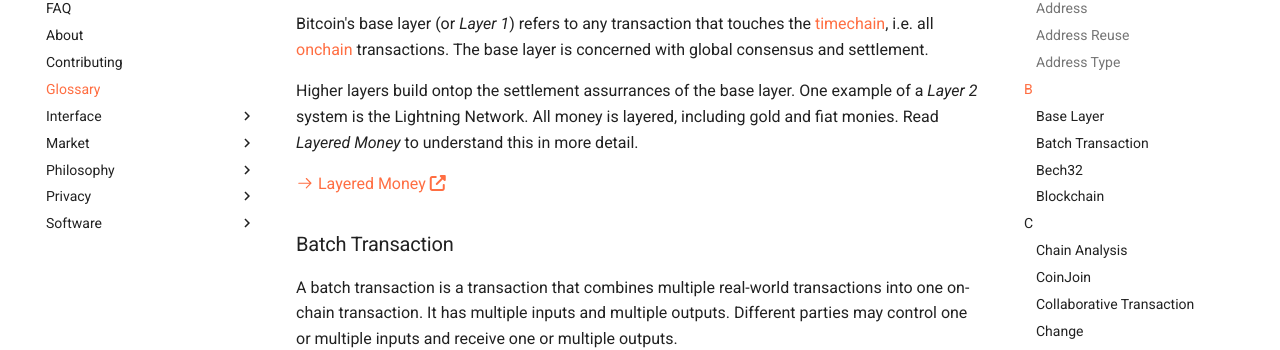
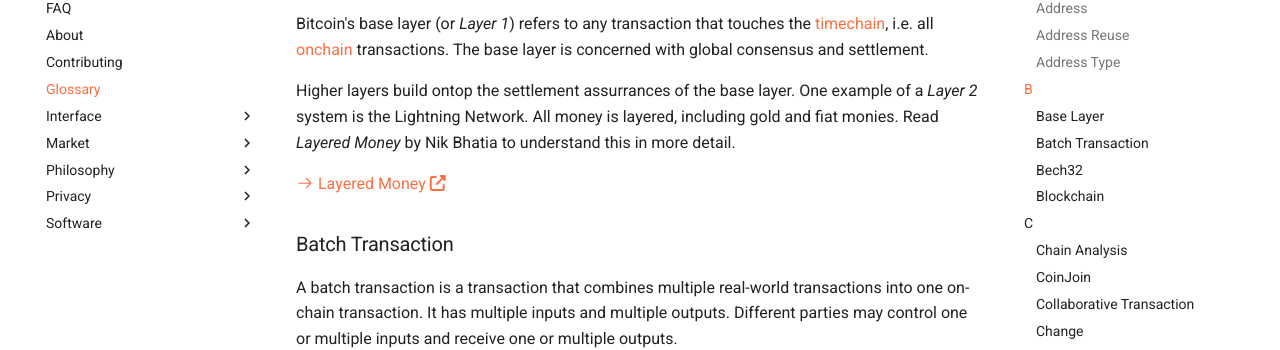
Before and after one commit to joinmarket-webui/jamdocs, an MkDocs documentation site: the page built from docs/glossary.md, in a window 1280 px wide and 900 px high, scrolled down 1093 px. Shown: the part 127-477 px from the top of the window. Built offline with MkDocs 1.6.1 and Material for MkDocs 9.7.7, drawn with Linux system fonts in a browser that asks for light colours; nearby versions of some CDN libraries; comment, search, counter and statistics services are not loaded.

Commit message:
docs(glossary): add author of layered money

```diff
--- a/docs/glossary.md
+++ b/docs/glossary.md
@@ -84,8 +84,8 @@ transactions. The base layer is concerned with global consensus and settlement.
 
 Higher layers build ontop the settlement assurrances of the base layer. One
 example of a _Layer 2_ system is the Lightning Network. All money is layered,
-including gold and fiat monies. Read _Layered Money_ to understand this in more
-detail.
+including gold and fiat monies. Read _Layered Money_ by Nik Bhatia to understand
+this in more detail.
 
 
 [:octicons-arrow-right-24: Layered Money][layered-money]
```
